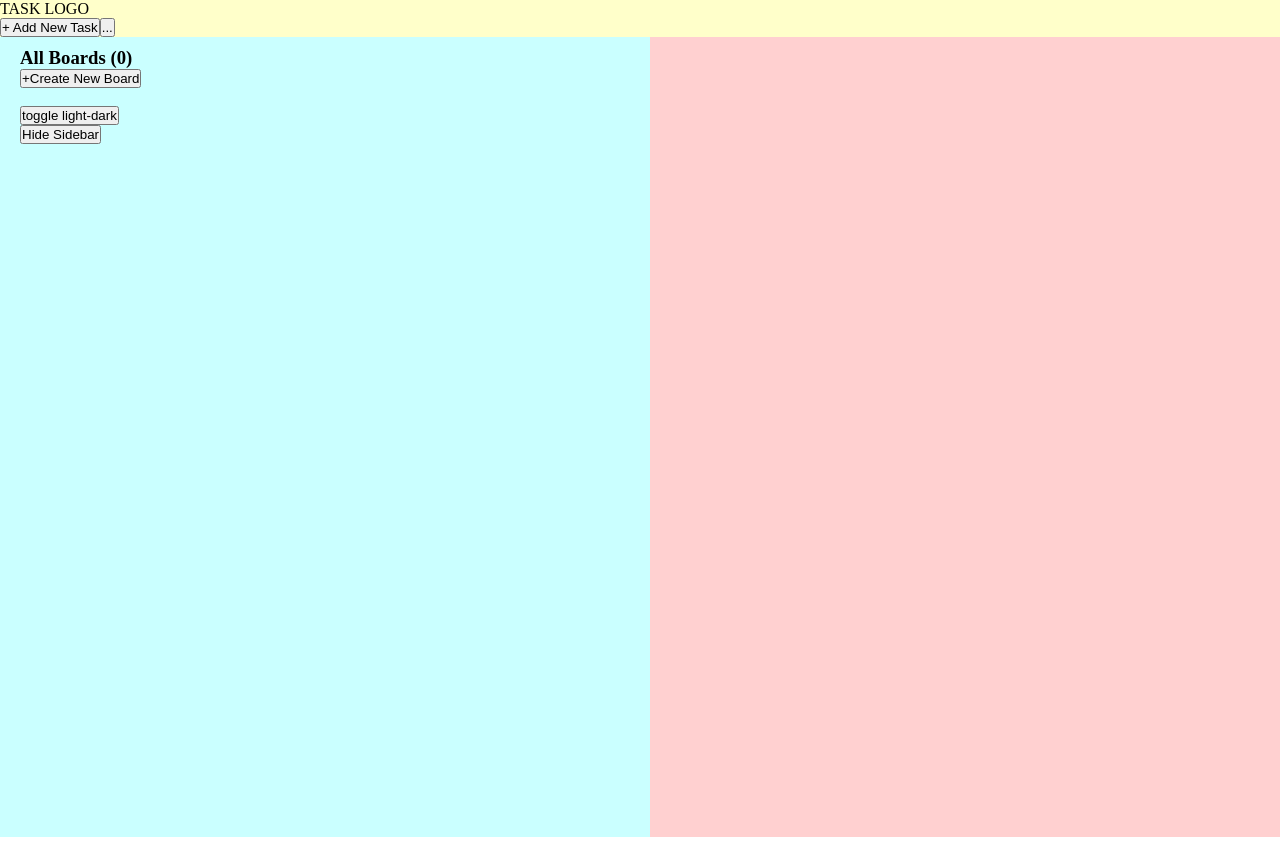
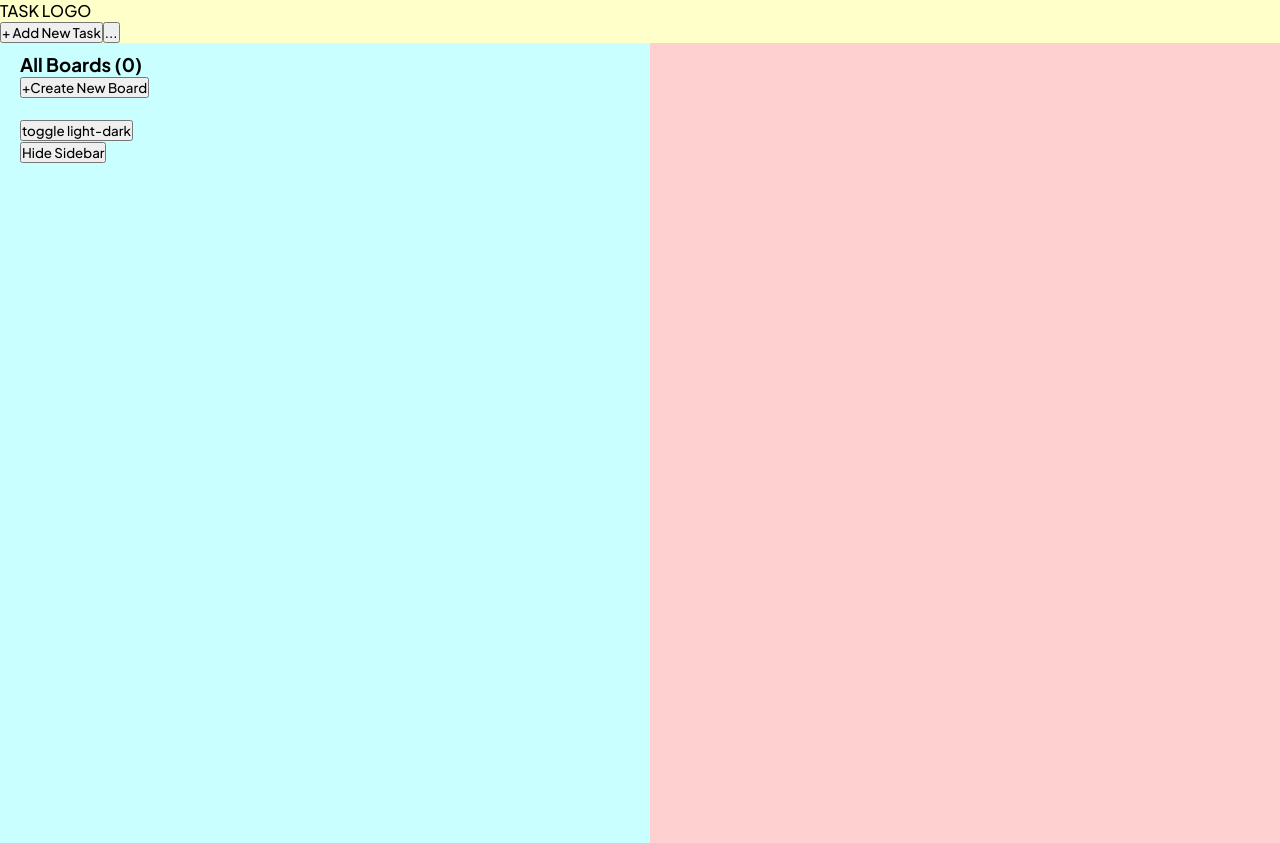
Before and after one commit to kuralayusha/task-manager, a Next.js app: page / in a window 1280 px wide. Built offline with nearby package versions, Linux system fonts and the light colour scheme.

Commit message:
CSS: added fonts

```diff
--- a/styles/globals.css
+++ b/styles/globals.css
@@ -1,4 +1,7 @@
+@import url('https://fonts.googleapis.com/css2?family=Plus+Jakarta+Sans:wght@500;700&display=swap');
+
 * {
+    font-family: 'Plus Jakarta Sans', sans-serif;
     box-sizing: border-box;
     margin: 0;
     padding: 0;
@@ -6,8 +9,6 @@
 
 main {
     display: flex;
-    /* align-items: center; */
-    /* justify-content: center; */
     flex-direction: column;
 }
 
@@ -66,7 +67,3 @@
     padding-left: 20px;
     text-decoration: line-through;
 }
-
-.btn-deneme {
-
-}
```
